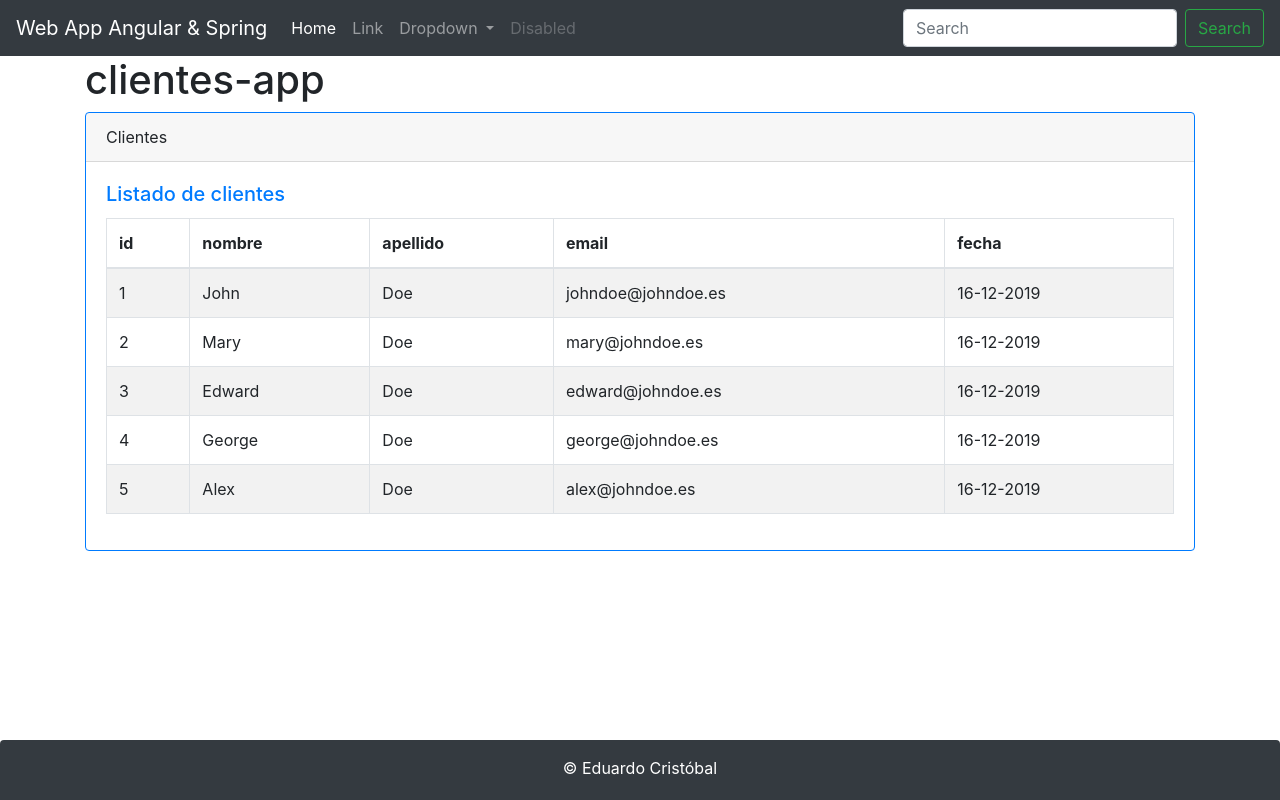
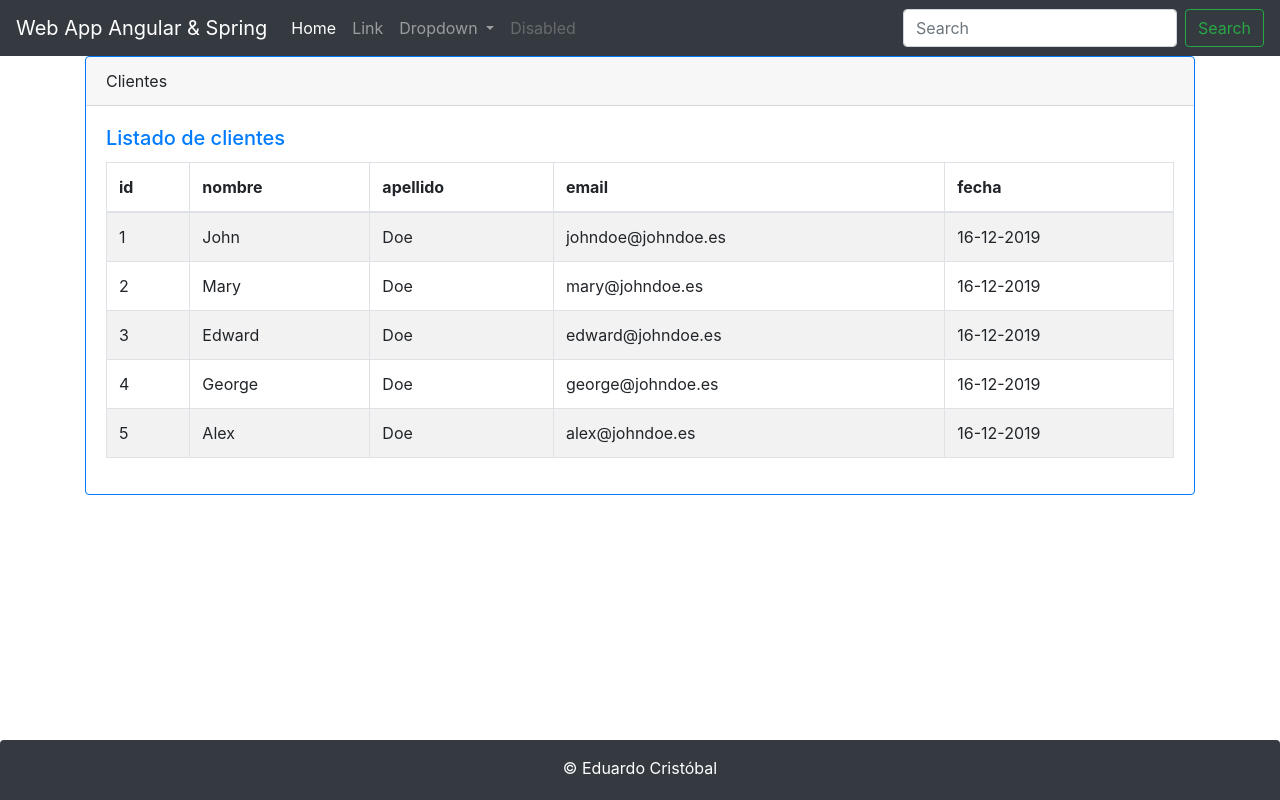
Before and after one commit to ecristobale/web-app-full-stack, an Angular app in the folder angular/clientes-app/: page /clientes in a window 1280 px wide. Built offline with nearby package versions, Linux system fonts and the light colour scheme.

Commit message:
Routes created:   /clientes path with ClientesComponent   home path redirected to /clientes path   Included in app module and used in app component template

```diff
--- a/angular/clientes-app/src/app/app.component.html
+++ b/angular/clientes-app/src/app/app.component.html
@@ -1,8 +1,7 @@
 <app-header></app-header>
 
 <div class="container">
-  <h1>{{ title }}</h1>
-  <app-clientes></app-clientes>
+  <router-outlet></router-outlet>
 </div>
 
 
--- a/angular/clientes-app/src/app/app.module.ts
+++ b/angular/clientes-app/src/app/app.module.ts
@@ -5,6 +5,7 @@ import { AppComponent } from './app.component';
 import { HeaderComponent } from './header/header.component';
 import { FooterComponent } from './footer/footer.component';
 import { ClientesComponent } from './clientes/clientes.component';
+import { AppRoutingModule } from './app-routing.module';
 
 @NgModule({
   declarations: [
@@ -14,7 +15,8 @@ import { ClientesComponent } from './clientes/clientes.component';
     ClientesComponent
   ],
   imports: [
-    BrowserModule
+    BrowserModule,
+    AppRoutingModule
   ],
   providers: [],
   bootstrap: [AppComponent]
```
Also changed, not shown: angular/clientes-app/src/app/app-routing.module.ts (added, +14 -0 lines).
